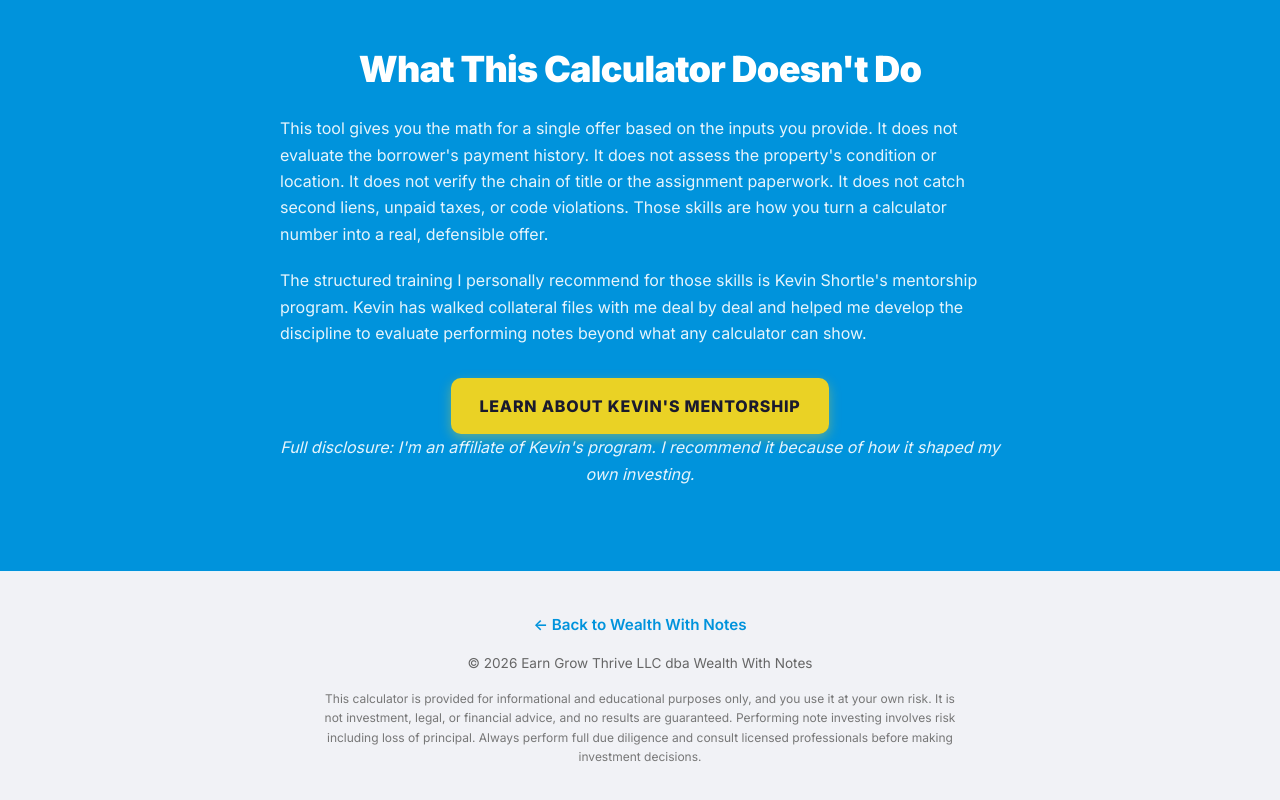
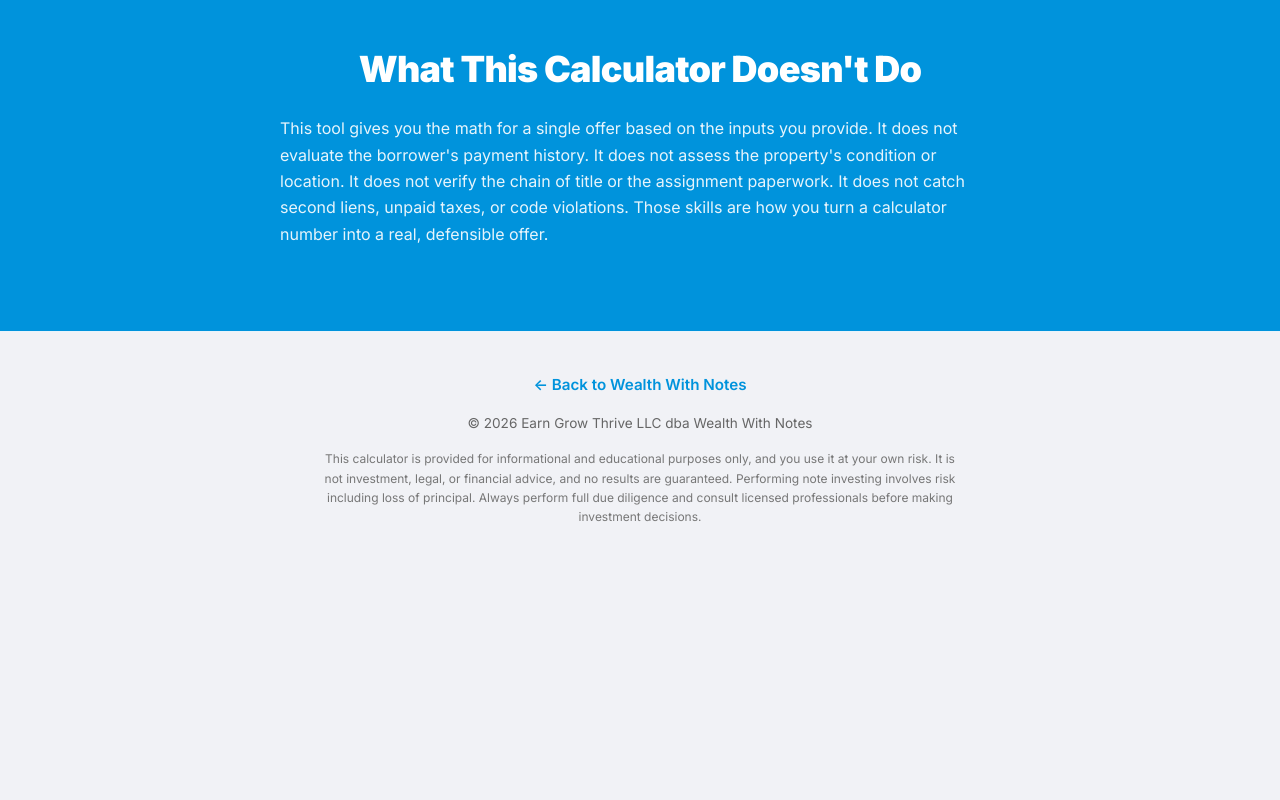
Before and after one commit to earngrowthrive/note-offer-app, a plain HTML site: page index.html in a window 1280 px wide. Shown: the part 1955-2755 px from the top of the page. After the commit the page ends 2521 px from the top, so only its background shows below. Drawn offline with Linux system fonts and the light colour scheme.

Commit message:
Remove mentorship links from both calculators

```diff
--- a/index.html
+++ b/index.html
@@ -468,37 +468,6 @@
       margin: 0 0 1.25rem;
       color: rgba(255, 255, 255, 0.9);
     }
-    .kevin-cta-wrapper {
-      text-align: center;
-      margin-top: 2rem;
-    }
-    .kevin-cta {
-      display: inline-block;
-      background: var(--brand-orange);
-      color: var(--brand-text);
-      padding: 1rem 1.75rem;
-      border-radius: 10px;
-      font-weight: 800;
-      text-transform: uppercase;
-      letter-spacing: 0.05em;
-      text-decoration: none;
-      box-shadow: 0 4px 12px rgba(234, 210, 37, 0.4);
-      transition: background-color 0.15s ease, box-shadow 0.15s ease;
-      min-height: 44px;
-    }
-    .kevin-cta:hover {
-      background: var(--brand-orange-dark);
-      box-shadow: 0 6px 16px rgba(234, 210, 37, 0.5);
-    }
-    .affiliate-note {
-      text-align: center;
-      color: rgba(255, 255, 255, 0.75);
-      font-size: 0.8rem;
-      font-style: italic;
-      margin-top: 0.75rem;
-      line-height: 1.5;
-    }
-
     /* Footer */
     .site-footer {
       background-color: var(--brand-bg);
@@ -735,13 +704,6 @@
     <div class="doesnt-do-inner">
       <h2>What This Calculator Doesn't Do</h2>
       <p>This tool gives you the math for a single offer based on the inputs you provide. It does not evaluate the borrower's payment history. It does not assess the property's condition or location. It does not verify the chain of title or the assignment paperwork. It does not catch second liens, unpaid taxes, or code violations. Those skills are how you turn a calculator number into a real, defensible offer.</p>
-      <p>The structured training I personally recommend for those skills is Kevin Shortle's mentorship program. Kevin has walked collateral files with me deal by deal and helped me develop the discipline to evaluate performing notes beyond what any calculator can show.</p>
-      <div class="kevin-cta-wrapper">
-        <a class="kevin-cta" href="https://learn.kevinshortle.com/a/2147901237/kyXPLotM" target="_blank" rel="noopener noreferrer">
-          Learn About Kevin's Mentorship
-        </a>
-        <p class="affiliate-note">Full disclosure: I'm an affiliate of Kevin's program. I recommend it because of how it shaped my own investing.</p>
-      </div>
     </div>
   </section>
 
```
Also changed, not shown: non-performing.html (+0 -38 lines).
